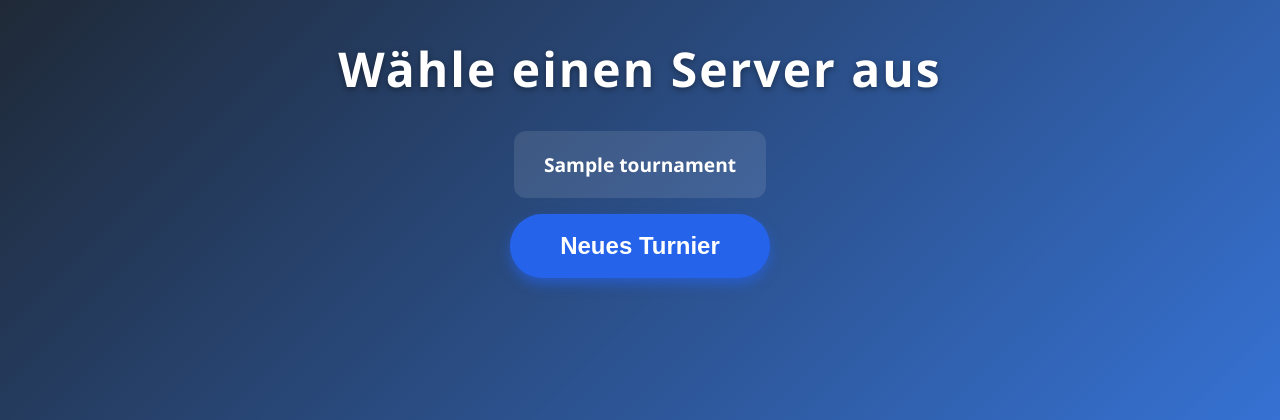
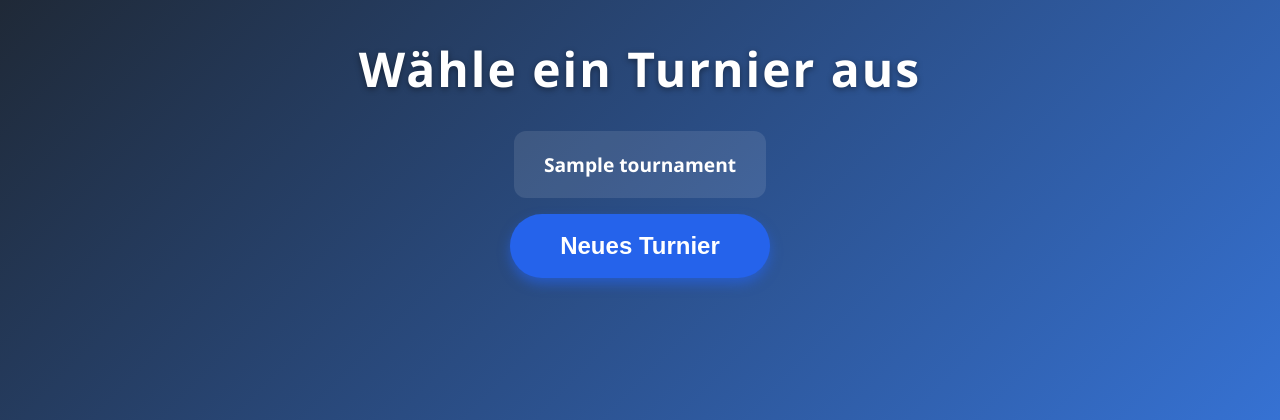
Before and after one commit to dernaXan/CometAdmin, a Flask app: template templates/tournament.html in a window 1280 px wide. Shown: the top 420 px of the page. Run offline with Flask 3, Linux system fonts and the light colour scheme; the template is opened without the code that fills it: most values are stand-ins (such as "Sample title", 1, 10 or a date in 2020).

Commit message:
Update tournament.html

```diff
--- a/templates/tournament.html
+++ b/templates/tournament.html
@@ -1,7 +1,7 @@
 {% extends 'base.html' %}
 
 {% block content %}
-  <h1>Wähle einen Server aus</h1>
+  <h1>Wähle ein Turnier aus</h1>
   <ul class="server-list">
     {% for t in tournaments %}
       <li class="server-card">
@@ -9,7 +9,7 @@
       </li>
     {% endfor %}
   </ul>
-<form action="{{ url_for('new_tournament', guild_id=t.guild_id) }}" method="GET">
+<form action="{{ url_for('new_tournament', guild_id=guild_id) }}" method="GET">
   <button type="submit">Neues Turnier</button>
 </form>
 {% endblock %}
```
